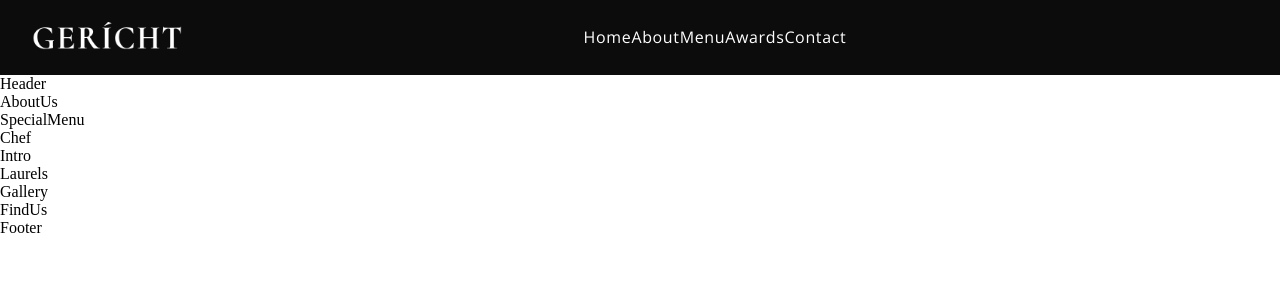
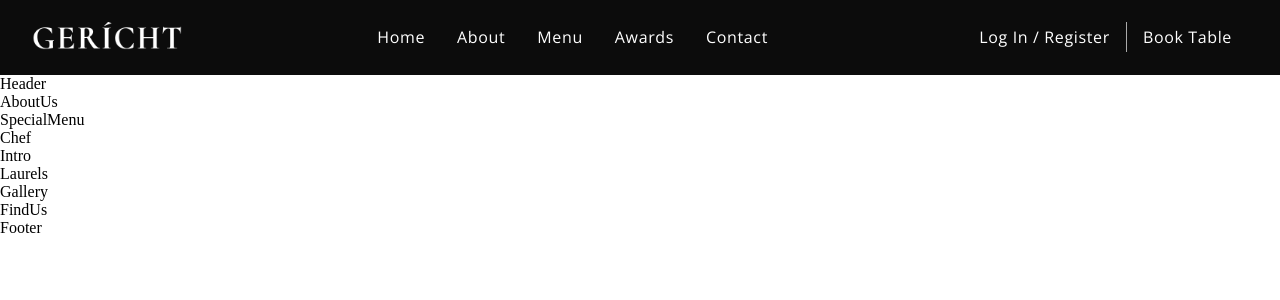
Before and after one commit to yoga1234/restaurant-website-react, a React (Create React App) app: page / in a window 1280 px wide. Shown: the top 300 px of the page. Built offline with nearby package versions, Linux system fonts and the light colour scheme; a web font is replaced by a local one.

Commit message:
adding styles for navbar responsiveness

```diff
--- a/src/components/Navbar/Navbar.css
+++ b/src/components/Navbar/Navbar.css
@@ -21,3 +21,31 @@
   align-items: center;
   list-style: none;
 }
+.app__navbar-links li {
+  margin: 0 1rem;
+  cursor: pointer;
+}
+.app__navbar-links li:hover {
+  color: var(--color-grey);
+}
+.app__navbar-login {
+  display: flex;
+  justify-content: flex-end;
+  align-items: center;
+}
+.app__navbar-login a {
+  margin: 0 1rem;
+  text-decoration: none;
+  transition: 0.5s ease;
+}
+.app__navbar-login a:hover {
+  border-bottom: 1px solid var(--color-golden);
+}
+.app__navbar-login div {
+  width: 1px;
+  height: 30px;
+  background-color: var(--color-grey);
+}
+.app__navbar-smallscreen {
+  display: none;
+}
--- a/src/components/Navbar/Navbar.jsx
+++ b/src/components/Navbar/Navbar.jsx
@@ -1,6 +1,6 @@
 import React from "react";
 import { GiHamburgerMenu } from "react-icons/gi";
-import { MdOutlineRestaurantmenu } from "react-icons/md";
+import { MdOutlineRestaurantMenu } from "react-icons/md";
 
 import images from "../../constants/images";
 import "./Navbar.css";
@@ -27,6 +27,43 @@ const Navbar = () => (
         <a href="#contact">Contact</a>
       </li>
     </ul>
+    <div className="app__navbar-login">
+      <a href="#login" className="p__opensans">
+        Log In / Register
+      </a>
+      <div></div>
+      <a href="/" className="p__opensans">
+        Book Table
+      </a>
+    </div>
+    <div className="app__navbar-smallscreen">
+      <GiHamburgerMenu color="#fff" fontSize={27} onClick={() => {}} />
+
+      <div className="app__navbar-smallscreen_overlay flex__center slide-bottom">
+        <MdOutlineRestaurantMenu
+          fontSize={27}
+          className="overlay__close"
+          onClick={() => {}}
+        />
+        <ul className="app__navbar-smallscreen-links">
+          <li className="p__opensans">
+            <a href="#home">Home</a>
+          </li>
+          <li className="p__opensans">
+            <a href="#about">About</a>
+          </li>
+          <li className="p__opensans">
+            <a href="#menu">Menu</a>
+          </li>
+          <li className="p__opensans">
+            <a href="#awards">Awards</a>
+          </li>
+          <li className="p__opensans">
+            <a href="#contact">Contact</a>
+          </li>
+        </ul>
+      </div>
+    </div>
   </nav>
 );
 
```
